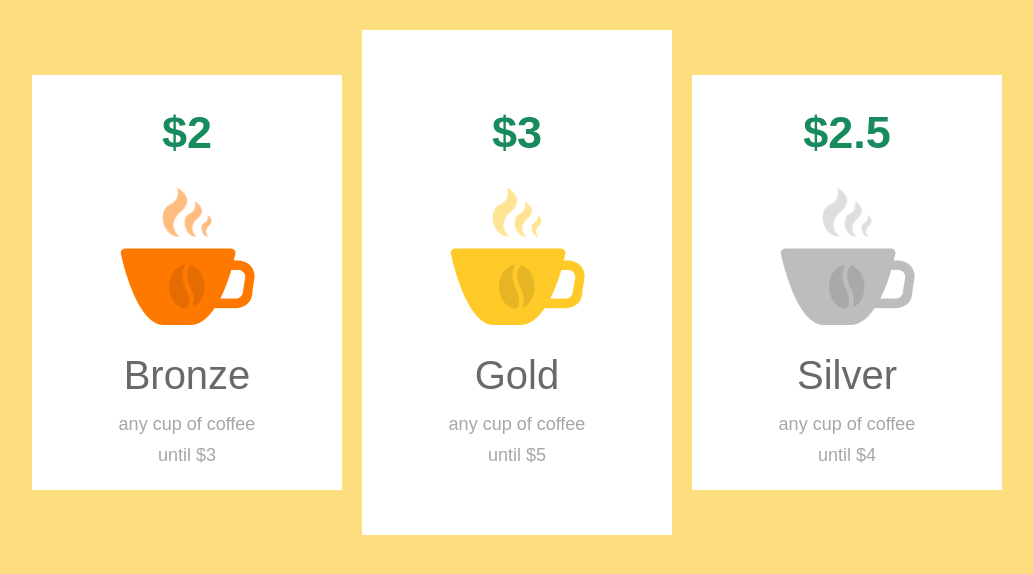
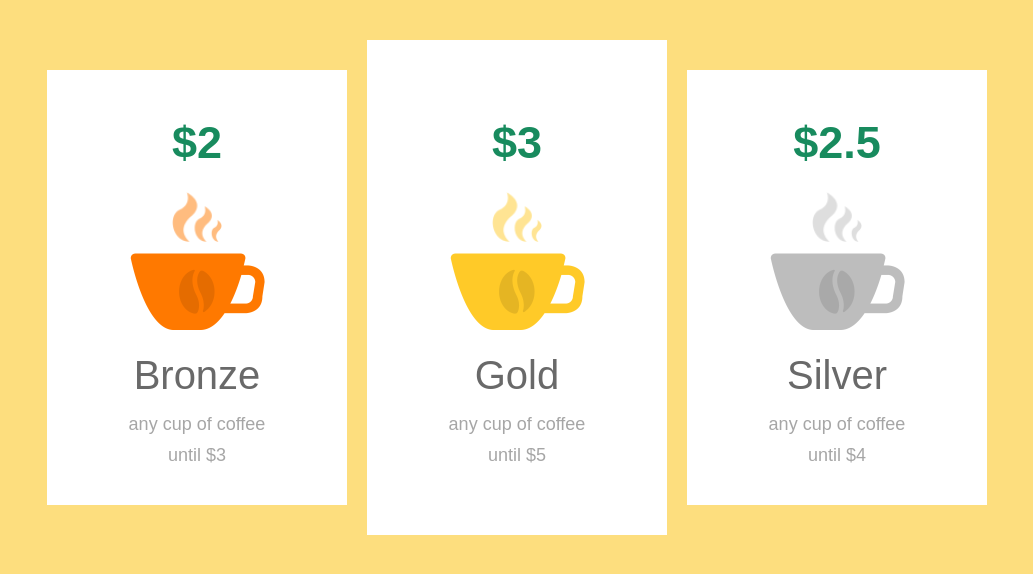
Before and after one commit to helgazh/cup-plans, a plain HTML site: page index.html in a window 1280 px wide. Shown: the whole page, without its empty margins (123-1156 px from the left). Drawn offline with Linux system fonts and the light colour scheme; a web font is replaced by a local one.

Commit message:
Update style.css

```diff
--- a/css/style.css
+++ b/css/style.css
@@ -34,15 +34,15 @@ p,h1,h2,h3,h4,h5,h6{
     background-color: white;
     text-align: center;
     padding: 65px;
-    margin: 30px 10px;
+    margin: 40px 10px;
 }
 .ba-bronze,
 .ba-silver{
-    padding-top: 20px;
-    padding-bottom: 20px;
+    padding-top: 35px;
+    padding-bottom: 35px;
 }
 .ba-cup-of-coffee{
-    margin: 15px;
+    margin: 10px;
 }
 
 .ba-price{
```
